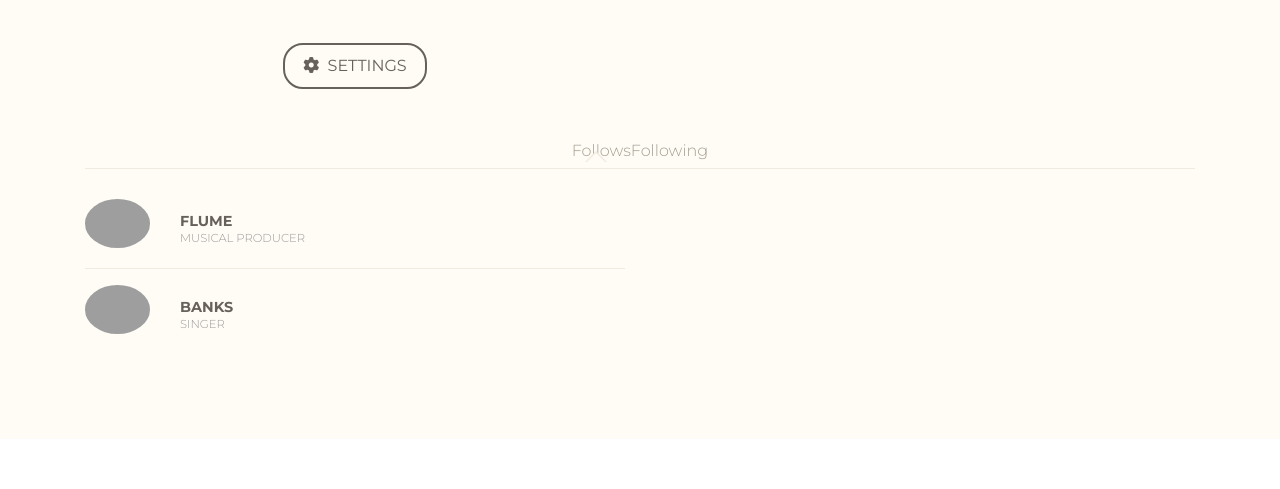
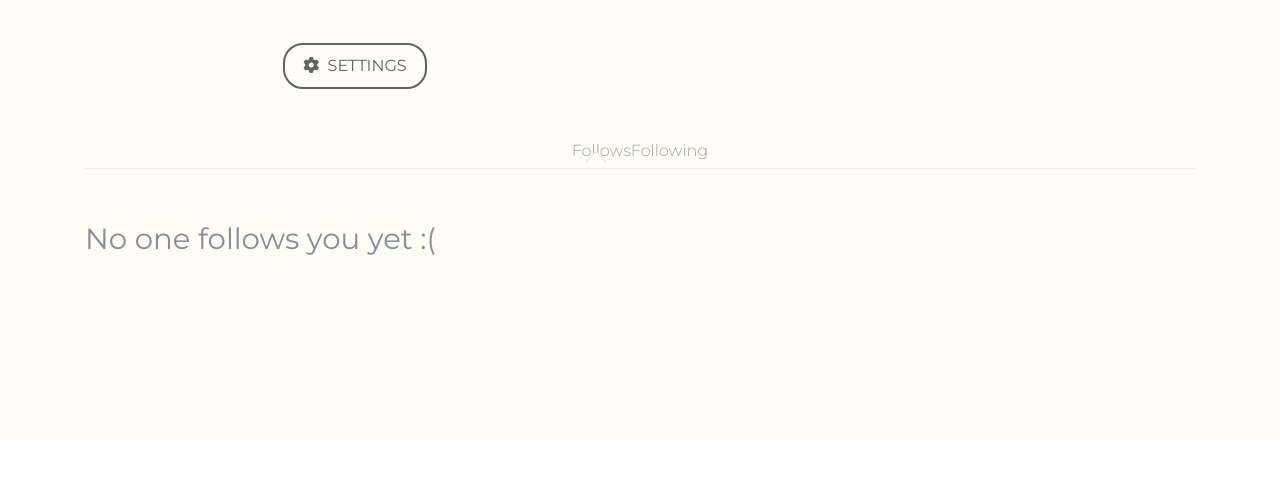
Before and after one commit to skshetry/Chirp, a Django app: page /user/ in a window 1280 px wide. Shown: the part 638-1127 px from the top of the page. Run offline with Django 3.2, Linux system fonts and the light colour scheme; the visitor is signed in with stand-in values (Sample User, id 1); data comes from the database, SQL or seed files in the repository; some libraries are stand-ins or nearby versions; grey boxes are pictures that could not be loaded.

Commit message:
Added template for displaying follows and following in user profile

```diff
--- a/apps/user_profile/templates/user_profile.html
+++ b/apps/user_profile/templates/user_profile.html
@@ -45,13 +45,15 @@
                             <div class="row">
                                 <div class="col-md-6 col-md-offset-3">
                                     <ul class="list-unstyled follows">
+                                            {% if user.user_details.followed_by.all %}
+                                            {% for following_user in user.user_details.followed_by.all %}
                                         <li>
                                             <div class="row">
                                                 <div class="col-md-2 col-md-offset-0 col-xs-3 col-xs-offset-2">
                                                     <img src="/paper-kit/assets/paper_img/flume.jpg" alt="Circle Image" class="img-circle img-no-padding img-responsive">
                                                 </div>
                                                 <div class="col-md-7 col-xs-4">
-                                                    <h6>Flume<br /><small>Musical Producer</small></h6>
+                                                    <h6>{{following_user.user.first_name }} {{following_user.user.last_name }}<br /><small>@{{following_user.user.username}}</small></h6>
                                                 </div>
                                                 <div class="col-md-3 col-xs-2">
                                                     <div class="unfollow" rel="tooltip" title="Unfollow">
@@ -63,13 +65,27 @@
                                             </div>
                                         </li>
                                         <hr />
+                                        {% endfor %}
+                                        {% else %}
+                                        <h3 class="text-muted">No one follows you yet :(</h3>
+                                        {% endif %}
+                                    </ul>
+                                </div>
+                            </div>
+                        </div>
+                        <div class="tab-pane text-center" id="following">
+                                <div class="row">
+                                        <div class="col-md-6 col-md-offset-3">
+                                            <ul class="list-unstyled follows">
+                                                    {% if user.user_details.follows.all %}
+                                                    {% for user_follows in user.user_details.follows.all %}
                                                 <li>
                                                     <div class="row">
                                                         <div class="col-md-2 col-md-offset-0 col-xs-3 col-xs-offset-2">
-                                                    <img src="/paper-kit/assets/paper_img/banks.jpg" alt="Circle Image" class="img-circle img-no-padding img-responsive">
+                                                            <img src="/paper-kit/assets/paper_img/flume.jpg" alt="Circle Image" class="img-circle img-no-padding img-responsive">
                                                         </div>
                                                         <div class="col-md-7 col-xs-4">
-                                                    <h6>Banks<br /><small>Singer</small></h6>
+                                                            <h6>{{user_follows.user.first_name }} {{user_follows.user.last_name }}<br /><small>@{{user_follows.user.username}}</small></h6>
                                                         </div>
                                                         <div class="col-md-3 col-xs-2">
                                                             <div class="unfollow" rel="tooltip" title="Unfollow">
@@ -80,13 +96,13 @@
                                                         </div>
                                                     </div>
                                                 </li>
+                                                <hr />
+                                                {% endfor %}
+                                                {% else %}
+                                                <h3 class="text-muted">Not following anyone yet :(</h3>
+                                                <btn class="btn btn-warning btn-fill">Find Friends</btn>
+                                                {% endif %}
                                             </ul>
-                                </div>
-                            </div>
-                        </div>
-                        <div class="tab-pane text-center" id="following">
-                            <h3 class="text-muted">Not following anyone yet :(</h3>
-                            <btn class="btn btn-warning btn-fill">Find artists</btn>
                         </div>
                     </div>
 
```
Lines whose indentation alone changed are shown as unchanged.
